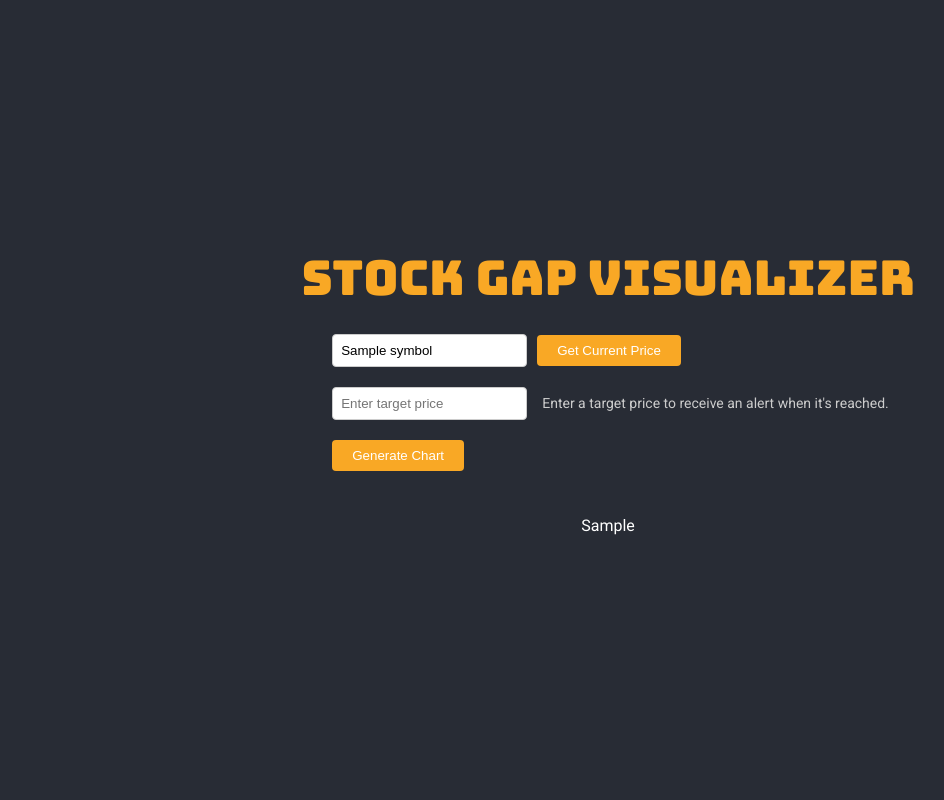
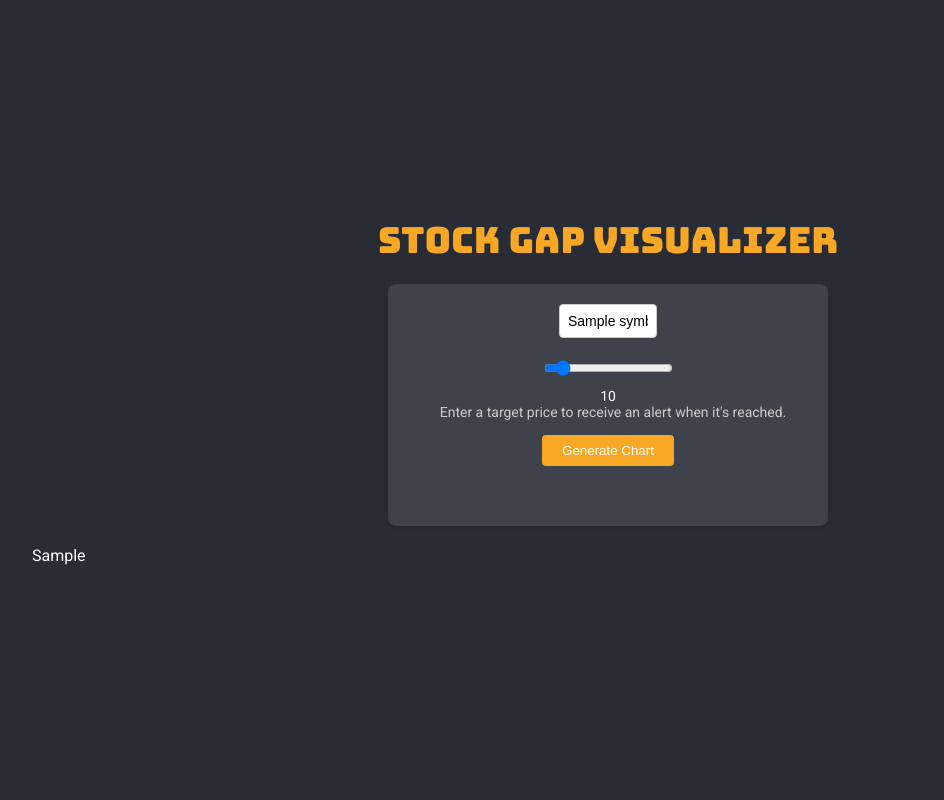
Before and after one commit to Portfolio-Pursuit/StockGapVisualizer, a Flask app: template templates/index.html in a window 1280 px wide. Shown: the whole page, without its empty margins (32-976 px from the left). Run offline with Flask 3, Linux system fonts and the light colour scheme; the template is opened without the code that fills it: most values are stand-ins (such as "Sample title", 1, 10 or a date in 2020).

Commit message:
UI simplificating

```diff
--- a/app.py
+++ b/app.py
@@ -53,6 +53,7 @@ def splash():
 def chart():
     symbol = ""
     chart_html = ""
+    current_price = 50
 
     if request.method == 'POST':
         symbol = request.form['symbol']
@@ -66,8 +67,19 @@ def chart():
             check_target_price(current_price, target_price)
 
         chart_html = generate_chart(symbol)
+    else:
+        symbol = 'SPY'
+        stock_info = yf.Ticker(symbol)
+        current_price = stock_info.history(period="1d")["Close"][0]
+        target_price = current_price
 
-    return render_template('index.html', symbol=symbol, chart_html=chart_html)
+        if target_price and target_price != "":
+            target_price = float(target_price)
+            check_target_price(current_price, target_price)
+
+        chart_html = generate_chart(symbol)
+
+    return render_template('index.html', symbol=symbol, chart_html=chart_html, current_price=current_price)
 
 if __name__ == '__main__':
     app.run(port=8000, debug=True)
--- a/templates/index.html
+++ b/templates/index.html
@@ -6,58 +6,80 @@
     <title>Stock Gap Visualizer</title>
     <style>
         body {
+            margin: 0;
+            padding: 0;
             background-color: #282c35;
             color: #ffffff;
-            text-align: center;
             font-family: 'Roboto', sans-serif;
+        }
+
+        .container {
             display: flex;
             flex-direction: column;
             align-items: center;
             justify-content: center;
-            height: 100vh;
-            margin: 0;
+            min-height: 100vh;
         }
+
+        .form-section {
+            background-color: rgba(255, 255, 255, 0.1);
+            border-radius: 8px;
+            padding: 20px;
+            width: 80%;
+            max-width: 400px;
+            box-shadow: 0 2px 4px rgba(0, 0, 0, 0.1);
+        }
+
         .title-container {
             font-family: 'Bungee', cursive;
-            font-size: 48px;
+            font-size: 36px;
             color: #f9a825;
             margin-bottom: 20px;
         }
-        .search-container {
+
+        /* Responsive adjustments */
+        @media screen and (max-width: 600px) {
+            .title-container {
+                font-size: 28px;
+            }
+
+            .form-section {
+                width: 90%;
+                padding: 15px;
+            }
+        }
+
+        .input-container {
             display: flex;
             flex-direction: column;
-            align-items: center;
-        }
-        .input-container {
-            display: flex;
-            align-items: center;
-            margin-bottom: 10px;
-            transition: margin-bottom 0.3s;
+            align-items: center; /* Center horizontally */
+            margin-bottom: 15px;
         }
 
-        .input-container:last-child {
-            margin-bottom: 0;
+        .search-bar {
+            padding: 8px;
+            border: 1px solid #ccc;
+            border-radius: 4px;
+            margin-bottom: 5px;
+            font-size: 14px;
+            width: 80px; /* Adjust width as needed */
         }
 
-        .input-container.animated {
-            margin-bottom: 30px; /* Adjust as needed */
-            animation: moveDown 0.3s ease-out;
-        }
-        .search-bar {
-            padding: 8px;
-            margin: 5px;
-            border: 1px solid #ccc;
-            border-radius: 4px;
-        }
         .search-button {
             padding: 8px 20px;
-            margin: 5px;
             background-color: #f9a825;
             border: none;
             color: #ffffff;
             border-radius: 4px;
             cursor: pointer;
         }
+
+        .slider-value {
+            font-size: 14px;
+            text-align: center;
+            margin-top: 10px; /* Adjust spacing between slider text and description */
+        }
+
         .alert {
             font-size: 18px;
             color: #e57373;
@@ -93,8 +115,8 @@
 
         @keyframes moveDown {
             from {
-                transform: translateY(-10px);
-                opacity: 0;
+                transform: translateY(+10px);
+                opacity: 0.8;
             }
             to {
                 transform: translateY(0);
@@ -106,8 +128,6 @@
     <link href="https://fonts.googleapis.com/css2?family=Bungee&display=swap" rel="stylesheet">
     <link href="https://fonts.googleapis.com/css2?family=Roboto:wght@400&display=swap" rel="stylesheet">
     <script>
-        let targetPrice = null;
-
         function getCurrentPrice() {
             var symbol = document.getElementById("symbol").value;
 
@@ -115,25 +135,26 @@
                 .then(response => response.json())
                 .then(data => {
                     document.getElementById("current_price").innerText = `Current Price: $${data.current_price}`;
-                    targetPrice = parseFloat(document.getElementById("target_price").value);
+                    document.getElementById("target_price").max = data.current_price * 10;
+                    document.getElementById("target_price").value = data.current_price; // Set target price as current value
+                    updateSliderValue(data.current_price);
                     checkTargetPrice(data.current_price);
-                    // Show the current price container
                     document.getElementById("current_price_container").classList.remove("hidden");
                 })
                 .catch(error => console.error('Error:', error));
         }
 
-        function checkTargetPrice(currentPrice) {
-            if (targetPrice !== null && !isNaN(targetPrice) && currentPrice >= targetPrice) {
-                document.getElementById("alert_message").innerText = `Alert: Price reached $${targetPrice}!`;
-            } else {
-                document.getElementById("alert_message").innerText = "";
-            }
+        function updateSliderValue(value) {
+            document.getElementById("slider_value").textContent = value;
         }
 
         document.getElementById("generate_button").addEventListener("click", function() {
+       // Fetch the current price and target price
+        getCurrentPrice();
+
+        // Disable the Generate Chart button and show loading indicator
+        document.getElementById("generate_button").disabled = true;
         document.getElementById("loading_indicator").classList.remove("hidden");
-            this.disabled = true;
 
         // Add animation class to other fields
         const inputContainers = document.querySelectorAll(".input-container");
@@ -146,23 +167,21 @@
             inputContainers.forEach(container => {
                 container.classList.remove("animated");
             });
-            }, 300);
+        }, 500);
         });
     </script>
 </head>
 <body>
+    <div class="container">
         <div class="title-container">Stock Gap Visualizer</div>
-    <div class="search-container">
+        <div class="form-section">
             <form action="/chart" method="post">
                 <div class="input-container">
-                <input type="text" class="search-bar" id="symbol" name="symbol" placeholder="Enter stock symbol" value="{{ symbol }}" required>
-                <button type="button" class="search-button" onclick="getCurrentPrice()">Get Current Price</button>
-                <div class="current-price-container input-container hidden" id="current_price_container">
-                    <div class="current-price" id="current_price"></div>
-                </div>
+                    <input type="text" class="search-bar" id="symbol" name="symbol" placeholder="SPY" value="{{ symbol }}" required>
                 </div>
                 <div class="input-container">
-                <input type="number" class="search-bar" id="target_price" name="target_price" placeholder="Enter target price">
+                    <input type="range" class="slider" id="target_price" name="target_price" min="0" max="{{ current_price * 10 }}" value="{{ current_price }}" oninput="updateSliderValue(this.value)">
+                    <div class="slider-value" id="slider_value">{{ current_price }}</div>
                     <div class="description">Enter a target price to receive an alert when it's reached.</div>
                 </div>
                 <div class="input-container">
@@ -181,5 +200,6 @@
                 </div>
             {% endif %}
         </div>
+    </div>
 </body>
 </html>
```
Lines whose indentation alone changed are shown as unchanged.
